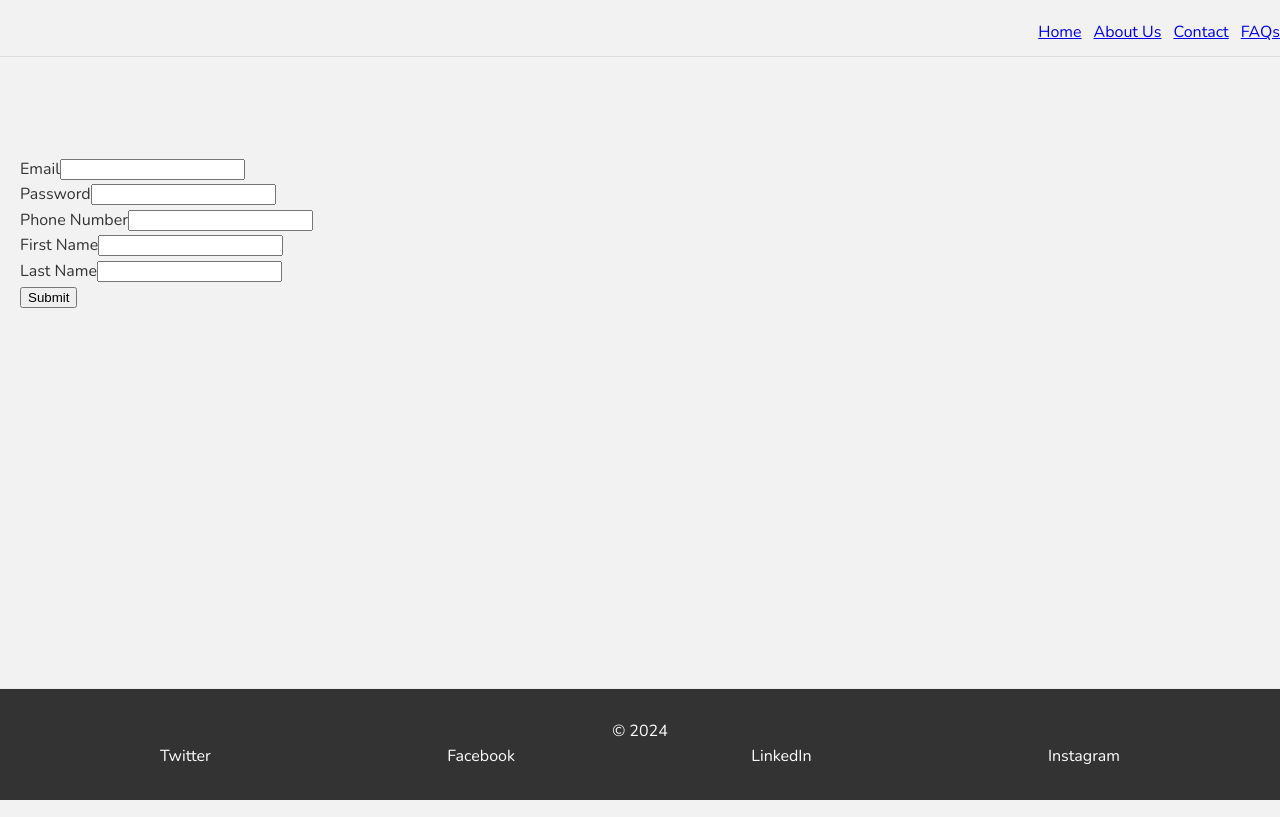
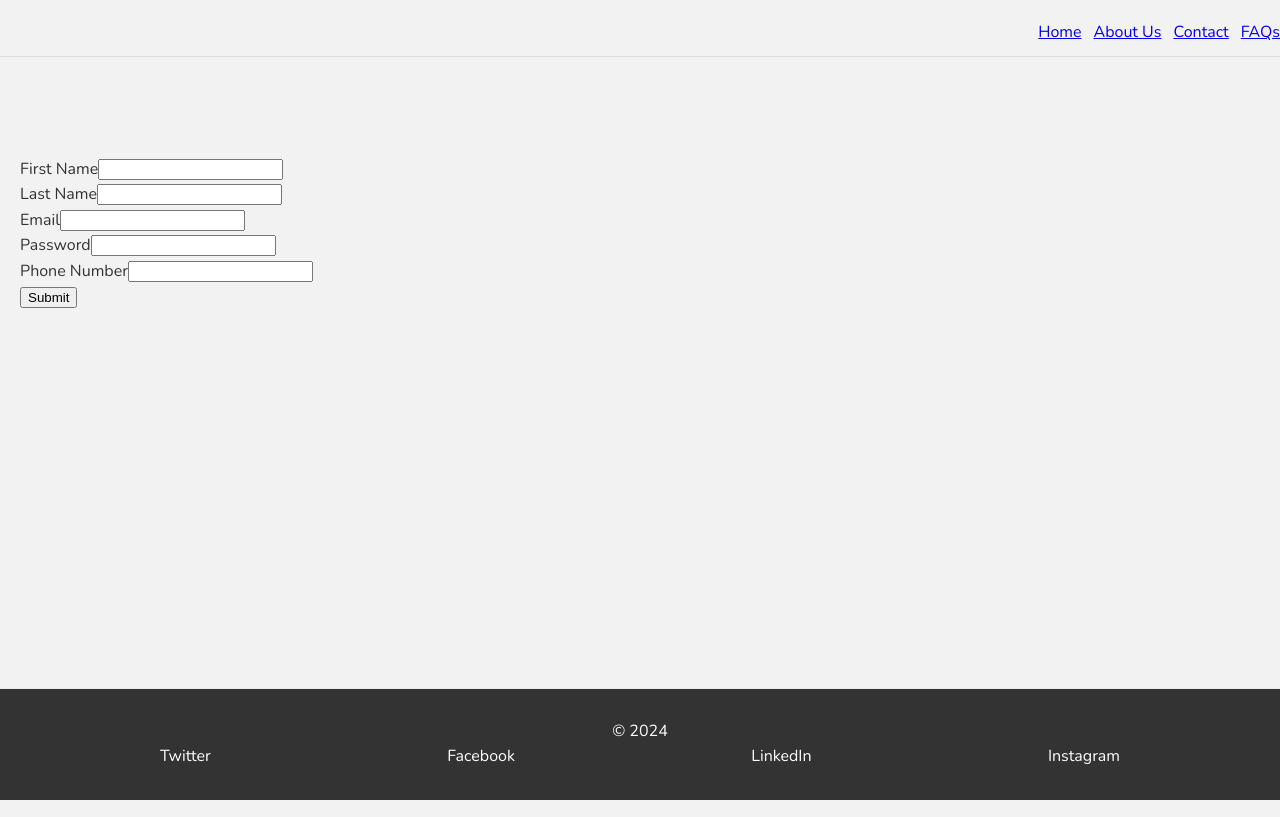
Before and after one commit to hezronokwach/hackerthon, a Next.js app: page /signup in a window 1280 px wide. Built offline with nearby package versions, Linux system fonts and the light colour scheme.

Commit message:
fix: restructure sign up page order

```diff
--- a/app/signup/page.js
+++ b/app/signup/page.js
@@ -39,6 +39,14 @@ export default function SignUp() {
         <>
             <form onSubmit={handleSubmit}>
                 <div>
+                <div>
+                    <label>First Name</label>
+                    <input type="text" value={firstName} onChange={e => setFirstName(e.target.value)} required />
+                </div>
+                <div>
+                    <label>Last Name</label>
+                    <input type="text" value={lastName} onChange={e => setLastName(e.target.value)} required />
+                </div>
                     <label>Email</label>
                     <input type="email" value={email} onChange={e => setEmail(e.target.value)} required />
                 </div>
@@ -50,14 +58,6 @@ export default function SignUp() {
                 <div>
                     <label>Phone Number</label>
                     <input type="text" value={phoneNumber} onChange={e => setPhoneNumber(e.target.value)} />
-                </div>
-                <div>
-                    <label>First Name</label>
-                    <input type="text" value={firstName} onChange={e => setFirstName(e.target.value)} required />
-                </div>
-                <div>
-                    <label>Last Name</label>
-                    <input type="text" value={lastName} onChange={e => setLastName(e.target.value)} required />
                 </div>
                 <button type="submit">Submit</button>
             </form>
```
